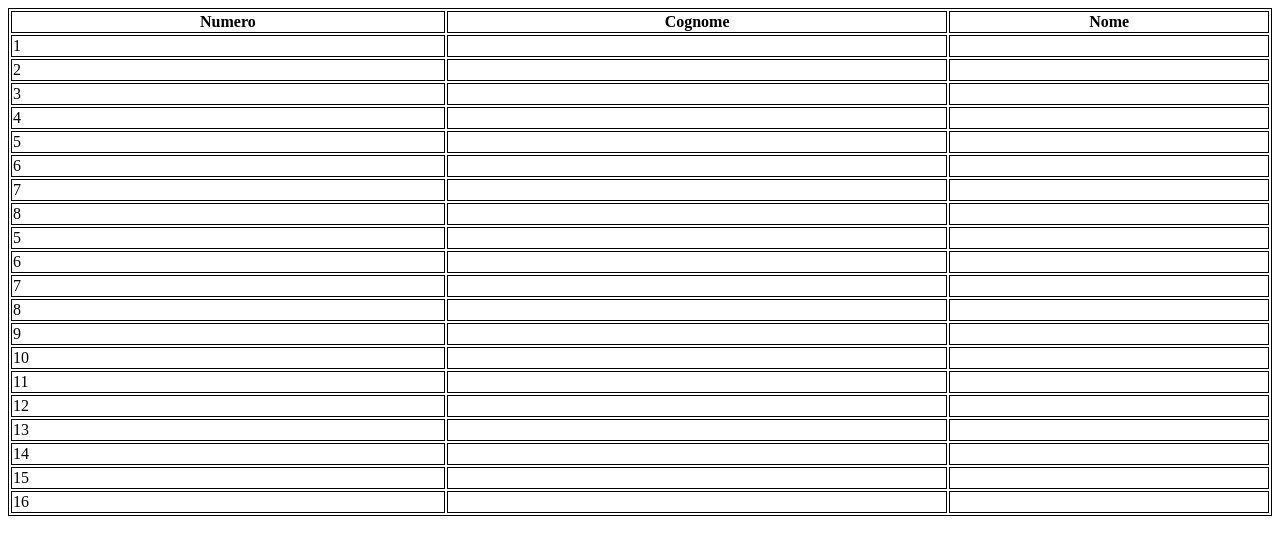
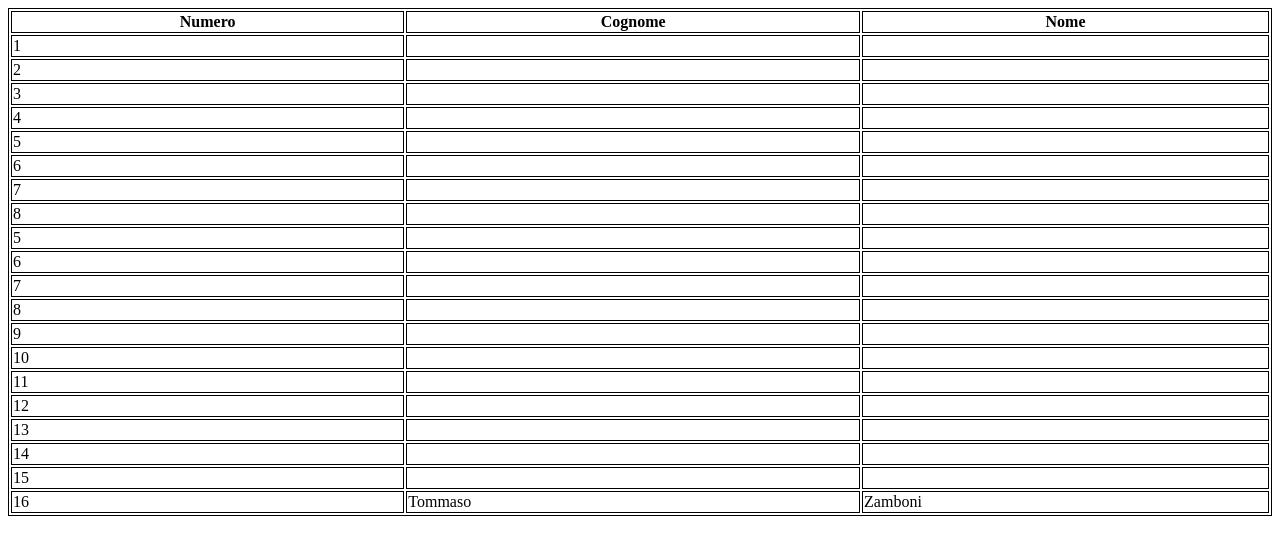
Before and after one commit to danieltarga05/FirstTrial3F, a plain HTML site: page table.html in a window 1280 px wide. Drawn offline with Linux system fonts and the light colour scheme.

Commit message:
Ho inserito il mio nome e cognome, Tommaso Zamboni

```diff
--- a/table.html
+++ b/table.html
@@ -111,8 +111,8 @@
       </tr>
       <tr>
         <td>16</td>
-        <td></td>
-        <td></td>
+        <td>Tommaso</td>
+        <td>Zamboni</td>
       </tr>
     </table>
   </body>
```
